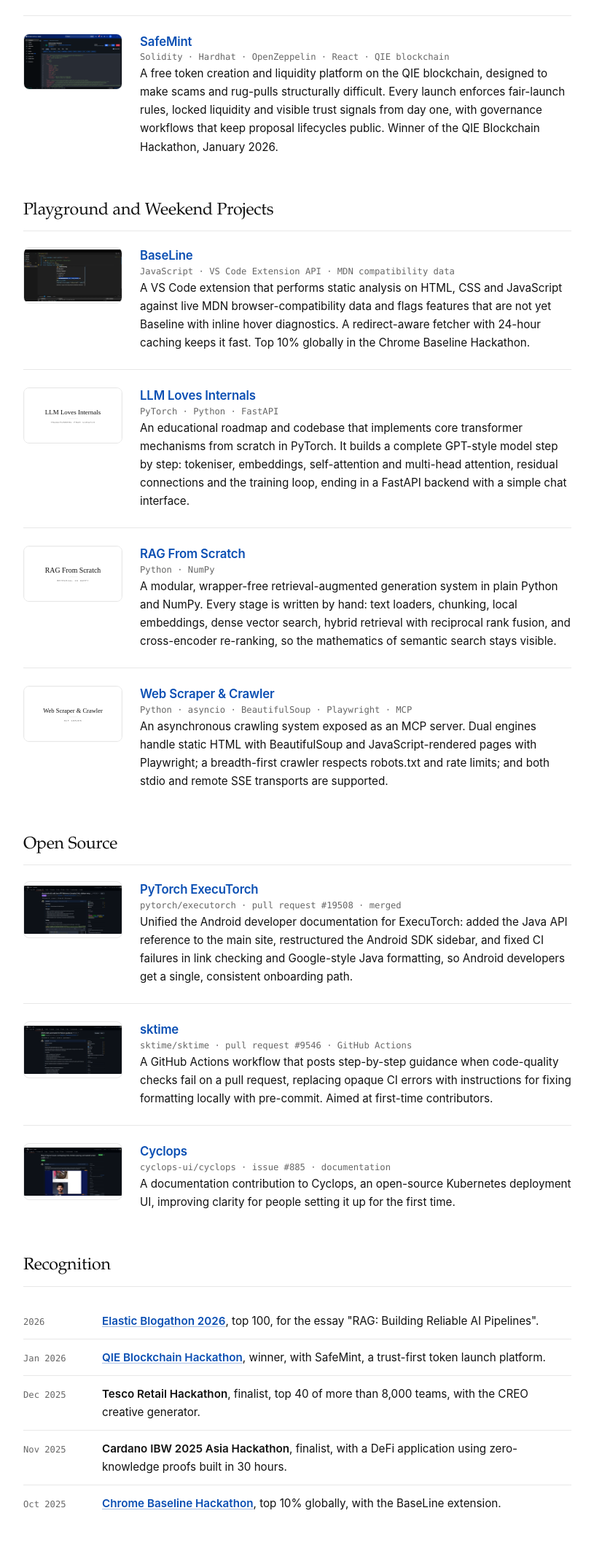
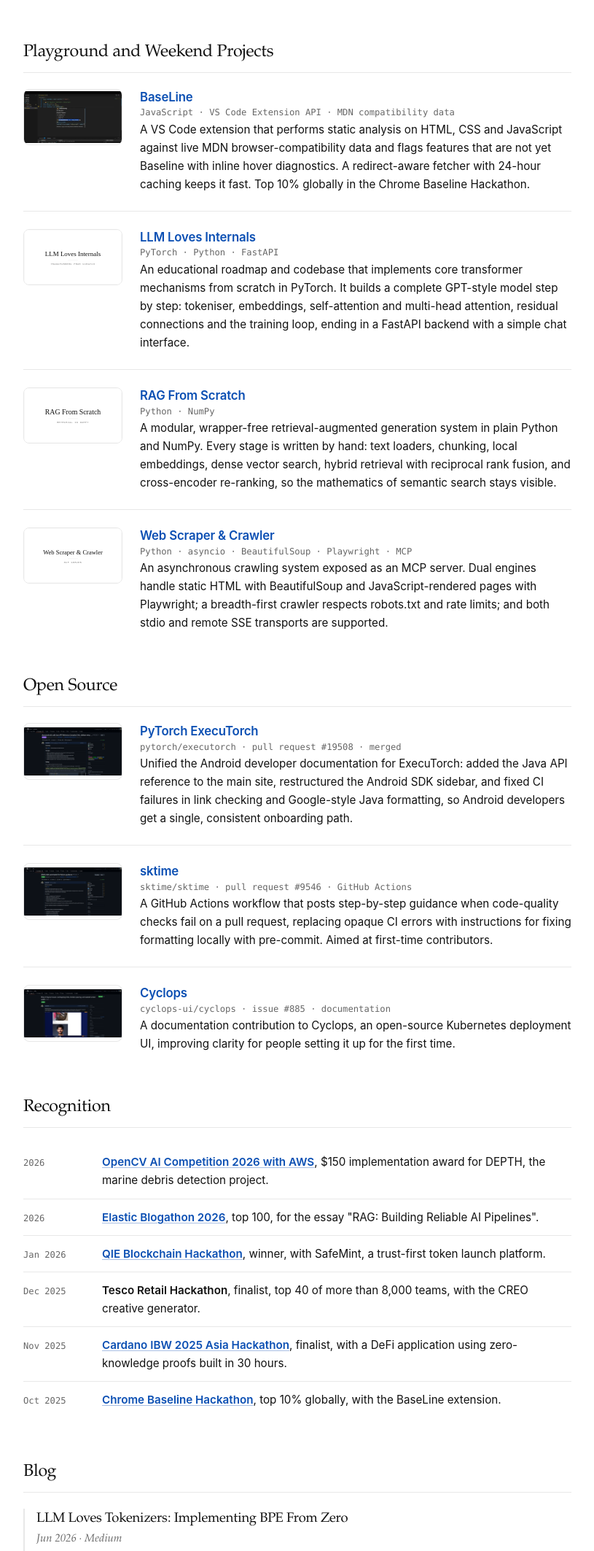
Before and after one commit to madhesh60/portfolio, a plain HTML site: page index.html in a window 1280 px wide. Shown: the part 2087-4213 px from the top of the page at 73% size, without its empty margins (232-1047 px from the left). Drawn offline with Linux system fonts and the light colour scheme.

Commit message:
update portfolio projects, awards, and post metadata styling

```diff
--- a/index.html
+++ b/index.html
@@ -151,7 +151,8 @@
           Turns a side-scan sonar survey into a cleanup plan for lost fishing gear. A CPU-only OpenCV detector finds
           derelict crab pots and wreck debris, a calibration step states with 95% confidence how many pots will
           reach a human reviewer and checks that the claim holds for the recording in hand, and an approval
-          workflow plans the recovery. Entry for the OpenCV AI Competition 2026, deployed on AWS Graviton.
+          workflow plans the recovery. Built for the OpenCV AI Competition 2026 with AWS, where it won a $150
+          implementation award; deployed on AWS Graviton.
         </p>
       </div>
     </article>
@@ -170,22 +171,6 @@
           model: demonstration selection and ordering in a prefix-cached layout, constrained decoding so no answer is
           lost to formatting, calibration for skewed labels, and guidelines and programs induced from the
           demonstrations, all measured through ablations across context length.
-        </p>
-      </div>
-    </article>
-
-    <article class="entry">
-      <a class="thumb" href="Assets/safemint.png" data-title="SafeMint" target="_blank" rel="noopener">
-        <img src="Assets/safemint.png" alt="SafeMint" width="300" height="168" loading="lazy" decoding="async">
-      </a>
-      <div class="body">
-        <h3><a href="https://github.com/madhesh60/tokenCreator" target="_blank" rel="noopener">SafeMint</a></h3>
-        <p class="stack">Solidity · Hardhat · OpenZeppelin · React · QIE blockchain</p>
-        <p>
-          A free token creation and liquidity platform on the QIE blockchain, designed to make scams and rug-pulls
-          structurally difficult. Every launch enforces fair-launch rules, locked liquidity and visible trust signals
-          from day one, with governance workflows that keep proposal lifecycles public. Winner of the QIE Blockchain
-          Hackathon, January 2026.
         </p>
       </div>
     </article>
@@ -310,6 +295,10 @@
     <ol class="awards">
       <li>
         <span class="when">2026</span>
+        <div><strong><a href="https://github.com/madhesh60/depth" target="_blank" rel="noopener">OpenCV AI Competition 2026 with AWS</a></strong>, $150 implementation award for DEPTH, the marine debris detection project.</div>
+      </li>
+      <li>
+        <span class="when">2026</span>
         <div><strong><a href="https://medium.com/@madheshsasikala81/rag-building-reliable-ai-pipelines-0d9881357767" target="_blank" rel="noopener">Elastic Blogathon 2026</a></strong>, top 100, for the essay "RAG: Building Reliable AI Pipelines".</div>
       </li>
       <li>
@@ -322,7 +311,7 @@
       </li>
       <li>
         <span class="when">Nov 2025</span>
-        <div><strong>Cardano IBW 2025 Asia Hackathon</strong>, finalist, with a DeFi application using zero-knowledge proofs built in 30 hours.</div>
+        <div><strong><a href="https://lnkd.in/p/gRjF8Tkj" target="_blank" rel="noopener">Cardano IBW 2025 Asia Hackathon</a></strong>, finalist, with a DeFi application using zero-knowledge proofs built in 30 hours.</div>
       </li>
       <li>
         <span class="when">Oct 2025</span>
@@ -356,7 +345,6 @@
   </section>
 
   <footer>
-    <span>© 2026 Madhesh T</span>
     <span><a href="https://github.com/madhesh60/portfolio" target="_blank" rel="noopener">Source on GitHub</a></span>
   </footer>
 
--- a/style.css
+++ b/style.css
@@ -192,7 +192,7 @@ h2 {
 .post h3 { font-family: var(--serif); font-size: 1.15rem; font-weight: 500; line-height: 1.35; }
 .post h3 a { color: var(--text); text-decoration: none; }
 .post h3 a:hover { color: var(--link); text-decoration: underline; }
-.post .meta { font-family: var(--mono); font-size: 0.74rem; color: var(--muted); margin: 4px 0 6px; }
+.post .meta { font-family: var(--serif); font-style: italic; font-size: 0.93rem; color: var(--muted); margin: 3px 0 6px; }
 .post p { margin: 0; font-size: 0.95rem; }
 .more { margin-top: 20px; font-size: 0.9rem; }
 
```
